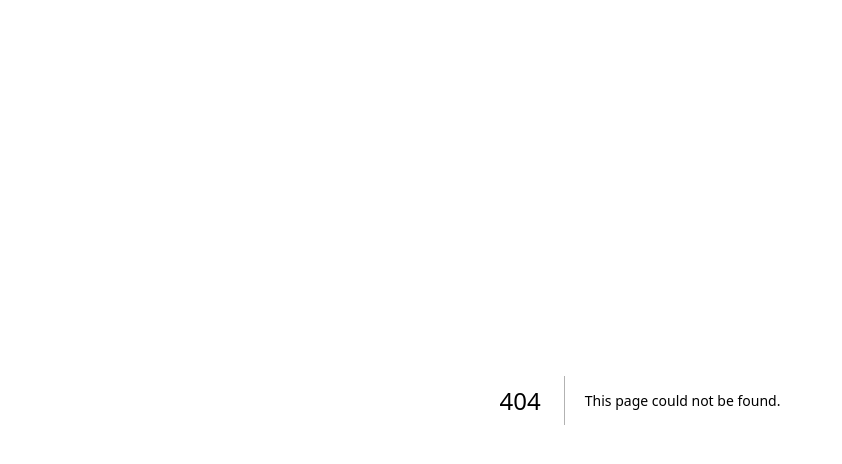
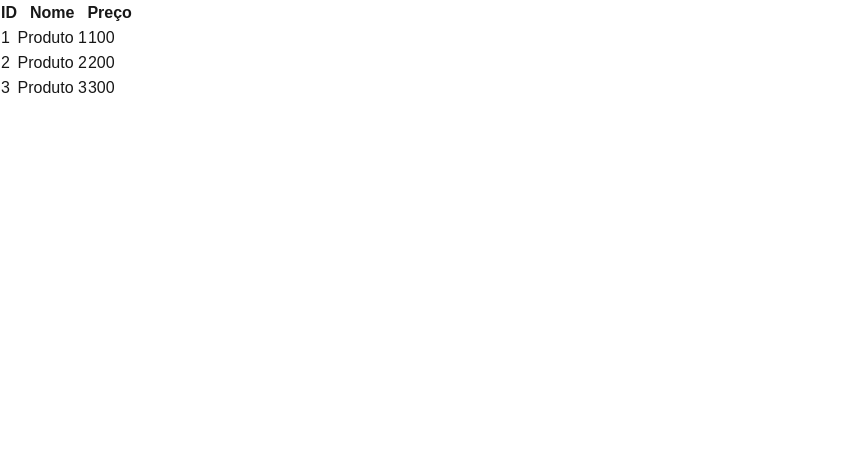
Before and after one commit to Erick-de-Paiva/curso-nextjs-react-Fundamentos, a Next.js app in the folder exercicios/: page /render/repeticao2 in a window 1280 px wide. Before the commit this address had no page. Shown: the top 464 px of the page, without its empty margins (0-842 px from the left). Built offline with nearby package versions, Linux system fonts and the light colour scheme.

Commit message:
repeticao 2

```diff
--- /dev/null
+++ b/exercicios/data/listaProdutos.js
@@ -0,0 +1,7 @@
+import Produto from "../model/produto.js"
+
+export default [
+    new Produto(1, "Produto 1", 100),
+    new Produto(2, "Produto 2", 200),
+    new Produto(3, "Produto 3", 300)
+]
--- /dev/null
+++ b/exercicios/model/produto.js
@@ -0,0 +1,23 @@
+export default class Produto {
+    #id
+    #nome
+    #preco
+
+    constructor(id, nome, preco) {
+        this.#id = id
+        this.#nome = nome
+        this.#preco = preco
+    }
+
+    get id() {
+        return this.#id
+    }
+
+    get nome() {
+        return this.#nome
+    }
+
+    get preco() {
+        return this.#preco
+    }
+}
--- /dev/null
+++ b/exercicios/pages/render/repeticao2.jsx
@@ -0,0 +1,37 @@
+import listaProdutos from "../../data/listaProdutos.js"
+
+export default function repeticao2() {
+
+        const comBorda = {
+        border: '1px solid white'
+    }
+
+    function renderizarLinhas() {
+        return listaProdutos.map(produto => {
+            return (
+                <tr key={produto.id}>
+                    <td style={comBorda}>{produto.id}</td>
+                    <td style={comBorda}>{produto.nome}</td>
+                    <td style={comBorda}>{produto.preco}</td>
+                </tr>
+            )
+        })
+    }
+
+    return (
+        <div>
+            <table style={comBorda}>
+                <thead>
+                    <tr>
+                        <th>ID</th>
+                        <th>Nome</th>
+                        <th>Preço</th>
+                    </tr>
+                </thead>
+                <tbody>
+                    {renderizarLinhas()}
+                </tbody>
+            </table>
+        </div>
+    )
+}
```
